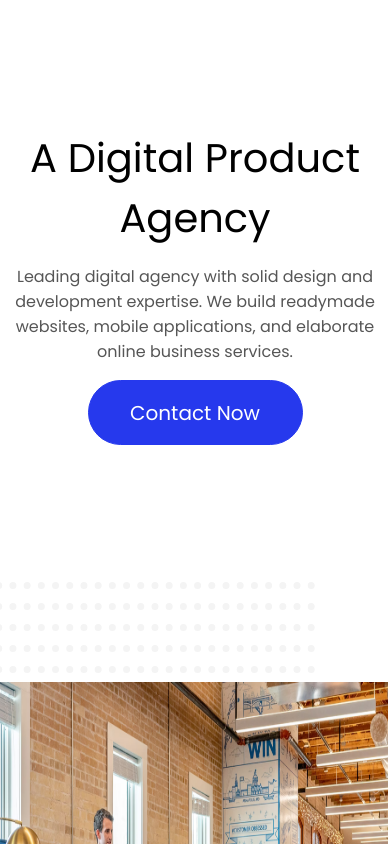
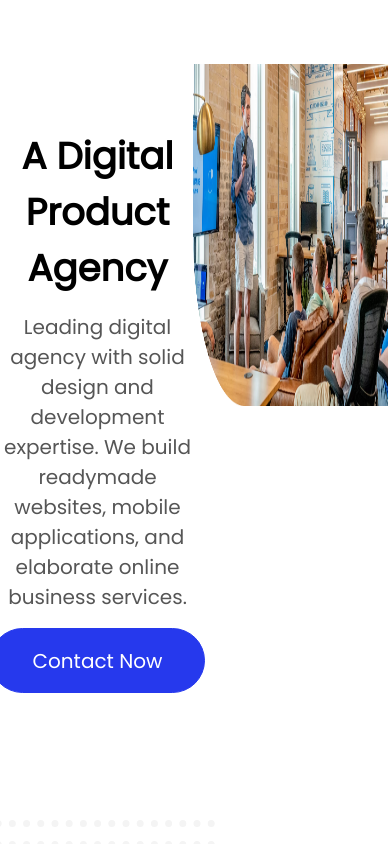
Before and after one commit to PauloMarceloChaves/better-studio, a plain HTML site: page index.html in a window 390 px wide. Shown: the top 844 px of the page. Drawn offline with nearby package versions, Linux system fonts and the light colour scheme.

Commit message:
desktop version changes

```diff
--- a/components/desktop/style.css
+++ b/components/desktop/style.css
@@ -9,10 +9,14 @@
     font-family: 'Poppins', sans-serif;
 }
 
+main {
+    overflow-x: hidden;
+}
+
 :root {
     --color-copyright: #A4A4A4;
-    --color-textcolor: #565656;
-    --color-textcolor-card: #757575;
+    --color-text-color: #565656;
+    --color-text-color-card: #757575;
     --color-border-card: #F2F2F2;
     --color-orange: #FF9900;
     --color-green: #00DA71;
@@ -23,6 +27,8 @@
     --color-white: #FFFFFF;
     --color-gray: #EFF1FF;
     --color-light-blue: #F4F9FF;
+    --color-ellipse-shape-first: #DAE9FF;
+
 
     --color-background: #FFF5DB;
     --color-background-box: #F1F7FF;
@@ -30,22 +36,23 @@
     --color-background-chart-square: #DEFFEE;
     --color-background-code: #FFF2F8;
     --color-dotted-line: #E7F0FC;
+    --color-border-email-container: #F1F1F1;
 }
 
+.title__text__styling {
+    font-size: 37px;
+    font-weight: 600;
+    color: var(--color-black);
+    text-align: center;
 
-.title__text__styling {
-    font-size: 40px;
-    font-weight: 400;
-    color: var(--color-black);
-
-    text-align: center;
 }
 
 .paragraph__text__styling {
-    font-size: 16px;
+    font-size: 20px;
     font-weight: 400;
-    color: var(--color-textcolor);
+    color: var(--color-text-color);
     text-align: center;
+
 }
 
 logo {
@@ -57,50 +64,91 @@ logo {
 }
 
 #nav {
-
     display: flex;
-    width: 645px;
-    height: 20px;
-    margin-top: 49px;
-    margin-left: 555px;
+    justify-content: flex-end;
+    padding-right: 8rem;
 }
 
-ul {
+.navigation__items {
     display: flex;
-    justify-content: space-between;
-
     font-size: 16px;
     font-weight: 400;
-
     list-style: none;
+    gap: 2rem;
 }
 
-ul a {
+.navigation__items a {
     color: var(--color-black);
     text-decoration: none;
     font-weight: bolder;
 }
 
-.content {
-    width: 100%;
-    margin: 0 auto;
+.first__section {
+    display: flex;
+}
+
+.first__section__left {
+    width: 50%;
+
+
     display: flex;
     flex-direction: column;
+    justify-content: center;
+    align-items: center;
 }
 
-.main__content {
-    width: 100%;
-    margin-top: 19px;
+.first__section__rigth {
+    width: 50%
 }
 
-.main__container {
-    max-width: 1440px;
-    height: 676px;
-    margin: 0 auto;
-    display: flex;
-    flex-direction: column;
-    padding-left: 68px;
+.ellipse__shape {
+    height: 4rem;
+    width: 4rem;
+    border-radius: 48px;
+    background-color: var(--color-ellipse-shape-first);
+
+    position: relative;
+    z-index: -1;
+    transform: translate(-24px, 80px);
 }
+
+.ligth__orange__ellipse__shape {
+    height: 4rem;
+    width: 4rem;
+    border-radius: 0px 0px 35px 0px;
+    background-color: var(--color-beige);
+
+    position: relative;
+    z-index: -2;
+    transform: translate(312px, -43px);
+}
+
+
+.points {
+    width: 22rem;
+
+    transform: translate(-105px, 2px);
+    z-index: -3;
+  }
+
+  .hr__points {
+    border-top: 7px dotted #f4f4f4 !important;
+    border-bottom: 7px dotted #f4f4f4 !important;
+    border: none;
+    padding: 7px;
+    margin-bottom: 14px;
+  }
+
+
+  .second__section {
+    display:flex
+  }
+
+
+  .logos__container {
+    list-style: none;
+    width:50%;
+  }
 
 .elements {
     width: 1372px;
@@ -163,20 +211,6 @@ ul a {
     transition: all 0.5s;
 }
 
-.points {
-    width: 404px;
-    height: 154px;
-    margin: -36px 0 0 -52px;
-}
-
-.hr__points {
-    border-top: 7px dotted #F4F4F4 !important;
-    border-bottom: 7px dotted #F4F4F4 !important;
-    border: none;
-    padding: 7px;
-    margin-bottom: 14px;
-    display: flex;
-}
 
 .geometric__images {
     width: 817px;
--- a/components/mobile/mobile.css
+++ b/components/mobile/mobile.css
@@ -1,57 +1,4 @@
-@media(max-width: 425px) {
-    * {
-        margin: 0;
-        padding: 0;
-        box-sizing: border-box;
-        text-decoration: none;
-        font-family: 'Poppins', sans-serif;
-    }
-
-    main {
-        overflow-x: hidden;
-    }
-
-    :root {
-        --color-copyright: #A4A4A4;
-        --color-text-color: #565656;
-        --color-text-color-card: #757575;
-        --color-border-card: #F2F2F2;
-        --color-orange: #FF9900;
-        --color-green: #00DA71;
-        --color-blue: #2639ED;
-        --color-pink: #FF007A;
-        --color-beige: #FFF5DB;
-        --color-black: #000000;
-        --color-white: #FFFFFF;
-        --color-gray: #EFF1FF;
-        --color-light-blue: #F4F9FF;
-        --color-ellipse-shape-first: #DAE9FF;
-
-
-        --color-background: #FFF5DB;
-        --color-background-box: #F1F7FF;
-        --color-background-wallet: #FFF7E3;
-        --color-background-chart-square: #DEFFEE;
-        --color-background-code: #FFF2F8;
-        --color-dotted-line: #E7F0FC;
-        --color-border-email-container: #F1F1F1;
-    }
-
-    .title__text__styling {
-        font-size: 37px;
-        font-weight: 600;
-        color: var(--color-black);
-
-        text-align: center;
-    }
-
-    .paragraph__text__styling {
-        font-size: 20px;
-        font-weight: 400;
-        color: var(--color-text-color);
-        text-align: center;
-    }
-
+@media (max-width: 425px) {
   header {
     display: flex;
     justify-content: space-between;
@@ -76,7 +23,6 @@
   }
 
   nav {
-
     position: absolute;
     transform: translateY(118px);
 
@@ -119,18 +65,16 @@
     display: none;
   }
 
-
   .points {
     width: 22rem;
 
     transform: translate(-105px, 2px);
     z-index: -3;
-
   }
 
   .hr__points {
-        border-top: 7px dotted #F4F4F4 !important;
-        border-bottom: 7px dotted #F4F4F4 !important;
+    border-top: 7px dotted #f4f4f4 !important;
+    border-bottom: 7px dotted #f4f4f4 !important;
     border: none;
     padding: 7px;
     margin-bottom: 14px;
@@ -151,15 +95,15 @@
     width: 137px;
     height: 28px;
     border-radius: 60px;
-        background-color: #2639ED;
-        border: 0.5px solid #2639ED;
+    background-color: #2639ed;
+    border: 0.5px solid #2639ed;
 
     padding: 5px 29px;
 
     font-size: 12px;
     font-weight: 700;
 
-        color: #FFFFFF;
+    color: #ffffff;
     cursor: pointer;
   }
 
@@ -212,8 +156,6 @@
     list-style: none;
   }
 
-
-
   .third__section .square__shape {
     height: 6rem;
     width: 6rem;
@@ -236,16 +178,15 @@
     display: none;
   }
 
-
   .card__container {
     display: grid;
     grid-template-columns: repeat(2, 1fr);
 
     place-items: center;
 
-        background-color: #F4F9FF;
+    background-color: #f4f9ff;
 
-        padding: 5rem 0 6rem
+    padding: 5rem 0 6rem;
   }
 
   .card__container ul {
@@ -278,7 +219,6 @@
     top: 2rem;
   }
 
-
   .styling__card__text {
     font-size: 10px;
     font-weight: 600;
@@ -296,13 +236,11 @@
   }
 
   .image__first__card {
-
     background: url(../../assets/box-search.svg), var(--color-background-box);
     background-repeat: no-repeat;
     background-position: center;
 
     height: 8rem;
-
 
     border-radius: 20px;
 
@@ -316,20 +254,18 @@
 
     height: 8rem;
 
-
     border-radius: 20px;
 
     justify-self: center;
   }
 
   .image__third__card {
-
-        background: url(../../assets/empty-wallet.svg), var(--color-background-wallet);
+    background: url(../../assets/empty-wallet.svg),
+      var(--color-background-wallet);
     background-repeat: no-repeat;
     background-position: center;
 
     height: 8rem;
-
 
     border-radius: 20px;
 
@@ -337,12 +273,12 @@
   }
 
   .image__fourth__card {
-        background: url(../../assets/chart-square.svg), var(--color-background-chart-square);
+    background: url(../../assets/chart-square.svg),
+      var(--color-background-chart-square);
     background-repeat: no-repeat;
     background-position: center;
 
     height: 8rem;
-
 
     border-radius: 20px;
 
@@ -407,9 +343,7 @@
     z-index: -1;
   }
 
-
   .fourth__section__rigth {
-
     display: flex;
     flex-direction: column;
 
@@ -447,7 +381,6 @@
     gap: 2rem;
   }
 
-
   .fifth__section .ellipse__shape {
     display: none;
   }
@@ -461,7 +394,6 @@
   .hr__email {
     display: none;
   }
-
 
   .subscribe__container {
     display: flex;
@@ -486,9 +418,8 @@
     padding-top: 2rem;
 
     display: grid;
-        gap: 16px
+    gap: 16px;
   }
-
 
   footer h3 {
     display: none;
@@ -547,64 +478,8 @@
   .card__container .circle__shape {
     display: none;
   }
-
 }
-
-
-@media(max-width: 768px) {
-    * {
-        margin: 0;
-        padding: 0;
-        box-sizing: border-box;
-        text-decoration: none;
-        font-family: 'Poppins', sans-serif;
-    }
-
-    main {
-        overflow-x: hidden;
-    }
-
-    :root {
-        --color-copyright: #A4A4A4;
-        --color-text-color: #565656;
-        --color-text-color-card: #757575;
-        --color-border-card: #F2F2F2;
-        --color-orange: #FF9900;
-        --color-green: #00DA71;
-        --color-blue: #2639ED;
-        --color-pink: #FF007A;
-        --color-beige: #FFF5DB;
-        --color-black: #000000;
-        --color-white: #FFFFFF;
-        --color-gray: #EFF1FF;
-        --color-light-blue: #F4F9FF;
-        --color-ellipse-shape-first: #DAE9FF;
-
-
-        --color-background: #FFF5DB;
-        --color-background-box: #F1F7FF;
-        --color-background-wallet: #FFF7E3;
-        --color-background-chart-square: #DEFFEE;
-        --color-background-code: #FFF2F8;
-        --color-dotted-line: #E7F0FC;
-        --color-border-email-container: #F1F1F1;
-    }
-
-    .title__text__styling {
-        font-size: 40px;
-        font-weight: 600;
-        color: var(--color-black);
-
-        text-align: center;
-    }
-
-    .paragraph__text__styling {
-        font-size: 24px;
-        font-weight: 400;
-        color: var(--color-text-color);
-        text-align: center;
-    }
-
+@media (max-width: 768px) {
   header {
     display: flex;
     justify-content: space-between;
@@ -629,7 +504,6 @@
   }
 
   nav {
-
     position: absolute;
     transform: translateY(118px);
 
@@ -672,15 +546,14 @@
     display: none;
   }
 
-
   .points {
     width: 36rem;
     transform: translate(-102px, 12px);
     z-index: -3;
   }
   .hr__points {
-        border-top: 7px dotted #F4F4F4 !important;
-        border-bottom: 7px dotted #F4F4F4 !important;
+    border-top: 7px dotted #f4f4f4 !important;
+    border-bottom: 7px dotted #f4f4f4 !important;
     border: none;
     padding: 7px;
     margin-bottom: 14px;
@@ -701,12 +574,12 @@
     width: 200px;
     height: 40px;
     border-radius: 60px;
-        background-color: #2639ED;
-        border: 0.5px solid #2639ED;
+    background-color: #2639ed;
+    border: 0.5px solid #2639ed;
     padding: 5px 29px;
     font-size: 18px;
     font-weight: 700;
-        color: #FFFFFF;
+    color: #ffffff;
     cursor: pointer;
   }
 
@@ -736,7 +609,6 @@
     display: grid;
     gap: 2rem;
 
-
     justify-content: center;
     align-items: center;
   }
@@ -762,8 +634,6 @@
     list-style: none;
   }
 
-
-
   .third__section {
     display: flex;
   }
@@ -785,14 +655,13 @@
     display: none;
   }
 
-
   .card__container {
     display: grid;
     grid-template-columns: repeat(2, 1fr);
 
     place-items: center;
 
-        background-color: #F4F9FF;
+    background-color: #f4f9ff;
 
     width: 50%;
   }
@@ -827,7 +696,6 @@
     top: 2rem;
   }
 
-
   .styling__card__text {
     font-size: 10px;
     font-weight: 600;
@@ -845,13 +713,11 @@
   }
 
   .image__first__card {
-
     background: url(../../assets/box-search.svg), var(--color-background-box);
     background-repeat: no-repeat;
     background-position: center;
 
     height: 8rem;
-
 
     border-radius: 20px;
 
@@ -865,20 +731,18 @@
 
     height: 8rem;
 
-
     border-radius: 20px;
 
     justify-self: center;
   }
 
   .image__third__card {
-
-        background: url(../../assets/empty-wallet.svg), var(--color-background-wallet);
+    background: url(../../assets/empty-wallet.svg),
+      var(--color-background-wallet);
     background-repeat: no-repeat;
     background-position: center;
 
     height: 8rem;
-
 
     border-radius: 20px;
 
@@ -886,12 +750,12 @@
   }
 
   .image__fourth__card {
-        background: url(../../assets/chart-square.svg), var(--color-background-chart-square);
+    background: url(../../assets/chart-square.svg),
+      var(--color-background-chart-square);
     background-repeat: no-repeat;
     background-position: center;
 
     height: 8rem;
-
 
     border-radius: 20px;
 
@@ -923,7 +787,6 @@
   }
 
   .fourth__section {
-
     display: flex;
   }
 
@@ -934,7 +797,7 @@
     justify-content: center;
     align-items: center;
 
-        width:50%;
+    width: 50%;
   }
 
   .fourth__section__left .points {
@@ -955,9 +818,7 @@
     z-index: -1;
   }
 
-
   .fourth__section__rigth {
-
     display: flex;
     flex-direction: column;
 
@@ -965,7 +826,7 @@
     align-items: center;
     gap: 2rem;
 
-        width:50%;
+    width: 50%;
   }
 
   .square__shape {
@@ -995,7 +856,6 @@
     width: 100%;
   }
 
-
   .fifth__section .ellipse__shape {
     display: none;
   }
@@ -1009,7 +869,6 @@
   .hr__email {
     display: none;
   }
-
 
   .subscribe__container {
     display: flex;
@@ -1034,9 +893,8 @@
     padding-top: 2rem;
 
     display: grid;
-        gap: 16px
+    gap: 16px;
   }
-
 
   footer h3 {
     display: none;
```
Also changed, not shown: index.html (+1 -0 lines). Lines whose indentation alone changed are shown as unchanged.
